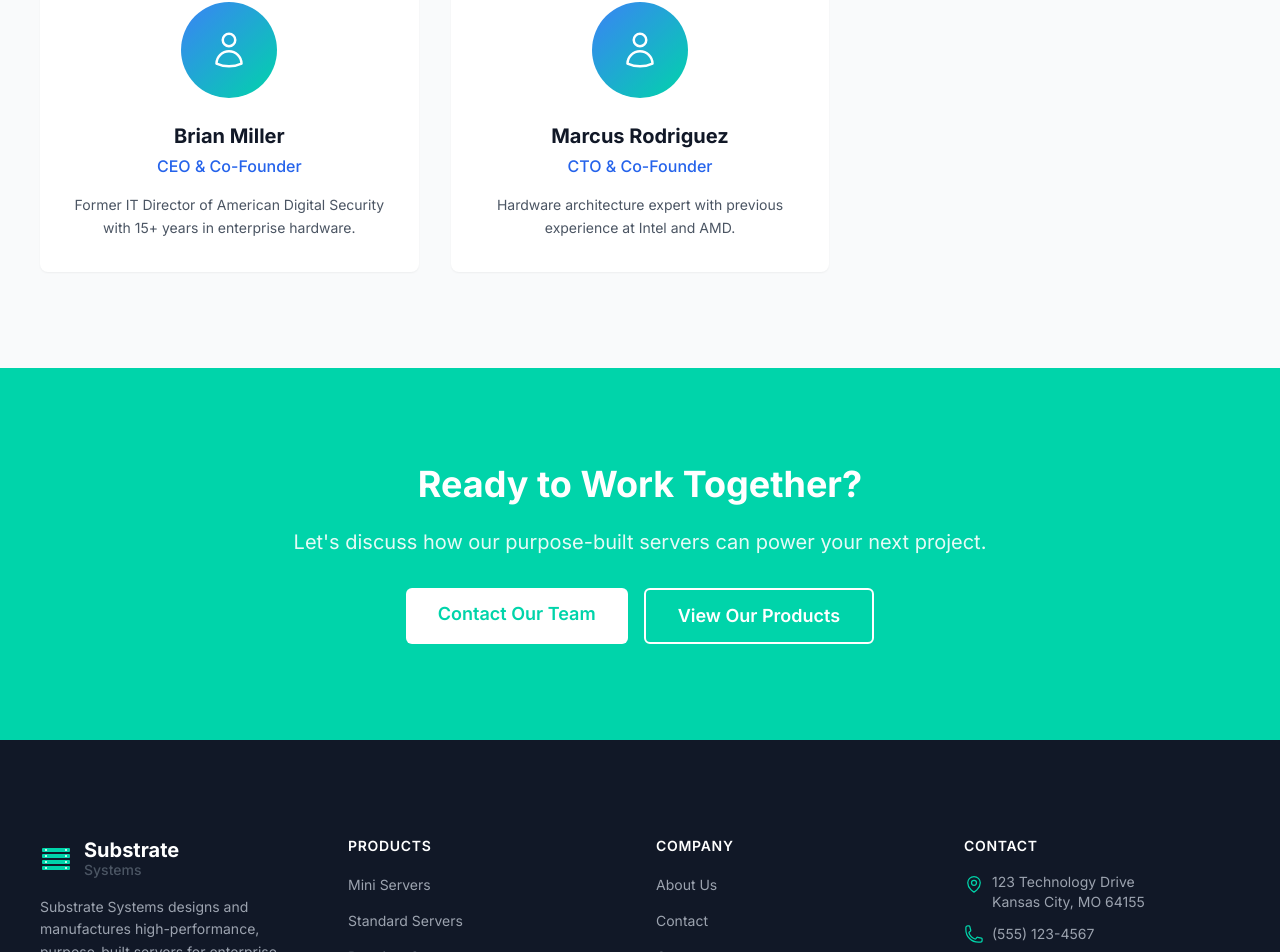
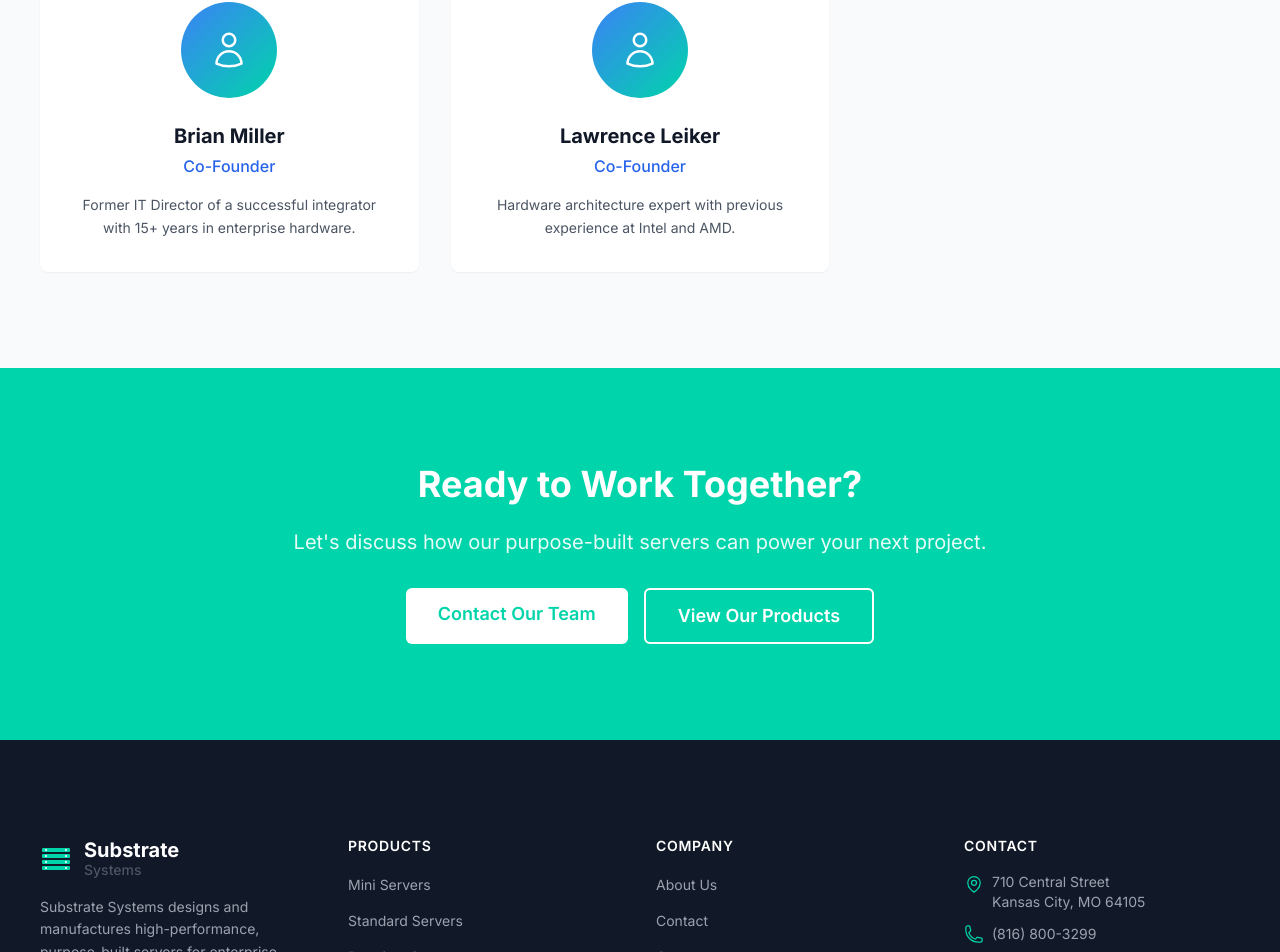
Before and after one commit to skeeeon/substratesys, a Nuxt app: page /about in a window 1280 px wide. Shown: the part 2699-3651 px from the top of the page. Built offline with nearby package versions, Linux system fonts and the light colour scheme.

Commit message:
updated company info

```diff
--- a/data/company.js
+++ b/data/company.js
@@ -4,13 +4,13 @@ export const company = {
   description: 'Substrate Systems designs and manufactures high-performance, purpose-built servers for enterprise, edge computing, and specialized applications.',
 
   contact: {
-    phone: '(555) 123-4567',
+    phone: '(816) 800-3299',
     email: 'info@substratesys.com',
     address: {
-      street: '123 Technology Drive',
+      street: '710 Central Street',
       city: 'Kansas City',
       state: 'MO',
-      zip: '64155',
+      zip: '64105',
       country: 'USA'
     }
   },
@@ -47,7 +47,7 @@ export const company = {
     ],
 
     stats: [
-      { label: 'Servers Deployed', value: '4000+' },
+      { label: 'Servers Deployed', value: '5000+' },
       { label: 'Enterprise Clients', value: '50+' },
       { label: 'Years in Business', value: '10+' },
       { label: 'Support SLA', value: '99.9%' }
@@ -57,15 +57,15 @@ export const company = {
       leadership: [
         {
           name: 'Brian Miller',
-          title: 'CEO & Co-Founder',
-          bio: 'Former IT Director of American Digital Security with 15+ years in enterprise hardware.',
-          image: '/images/team/sarah-chen.jpg'
+          title: 'Co-Founder',
+          bio: 'Former IT Director of a successful integrator with 15+ years in enterprise hardware.',
+          image: '/images/team/brian-miller.jpg'
         },
         {
-          name: 'Marcus Rodriguez',
-          title: 'CTO & Co-Founder',
+          name: 'Lawrence Leiker',
+          title: 'Co-Founder',
           bio: 'Hardware architecture expert with previous experience at Intel and AMD.',
-          image: '/images/team/marcus-rodriguez.jpg'
+          image: '/images/team/lawrence-leiker.jpg'
         }
       ]
     }
--- a/data/products.js
+++ b/data/products.js
@@ -103,11 +103,11 @@ export const products = {
       features: ['Dual CPU Support', 'GPU Ready', 'High-Speed Storage']
     },
     specifications: {
-      processor: 'Dual Intel Xeon Platinum or AMD EPYC',
-      memory: '128GB-2TB DDR4 ECC',
-      storage: '2TB-32TB NVMe/Enterprise SSD',
-      connectivity: '8x 25GbE, InfiniBand ready',
-      power: 'Redundant 1200W PSU',
+      processor: 'Dual Intel Xeon Gold',
+      memory: '256GB DDR4 ECC',
+      storage: '100TB Usable ZFS Array',
+      connectivity: '2x 10GbE SFP+, 2x 1GbE Ethernet',
+      power: 'Redundant 1100W PSU',
       dimensions: '2U: 17.2" x 25.6" x 3.5"',
       operating_temp: '10°C to 35°C',
       certifications: 'FCC, CE, UL, ENERGY STAR'
@@ -122,7 +122,7 @@ export const products = {
     benefits: [
       'Maximum processing power',
       'GPU acceleration support',
-      'Ultra-fast NVMe storage',
+      'Ultra-fast redundant storage',
       'Advanced cooling system',
       'White-glove support'
     ],
--- a/pages/index.vue
+++ b/pages/index.vue
@@ -178,7 +178,7 @@ usePageMeta({
 
 // Page data
 const trustStats = [
-  { value: '500+', label: 'Servers Deployed' },
+  { value: '5000+', label: 'Servers Deployed' },
   { value: '99.9%', label: 'Uptime SLA' },
   { value: '50+', label: 'Enterprise Clients' },
   { value: '24/7', label: 'Technical Support' }
```
